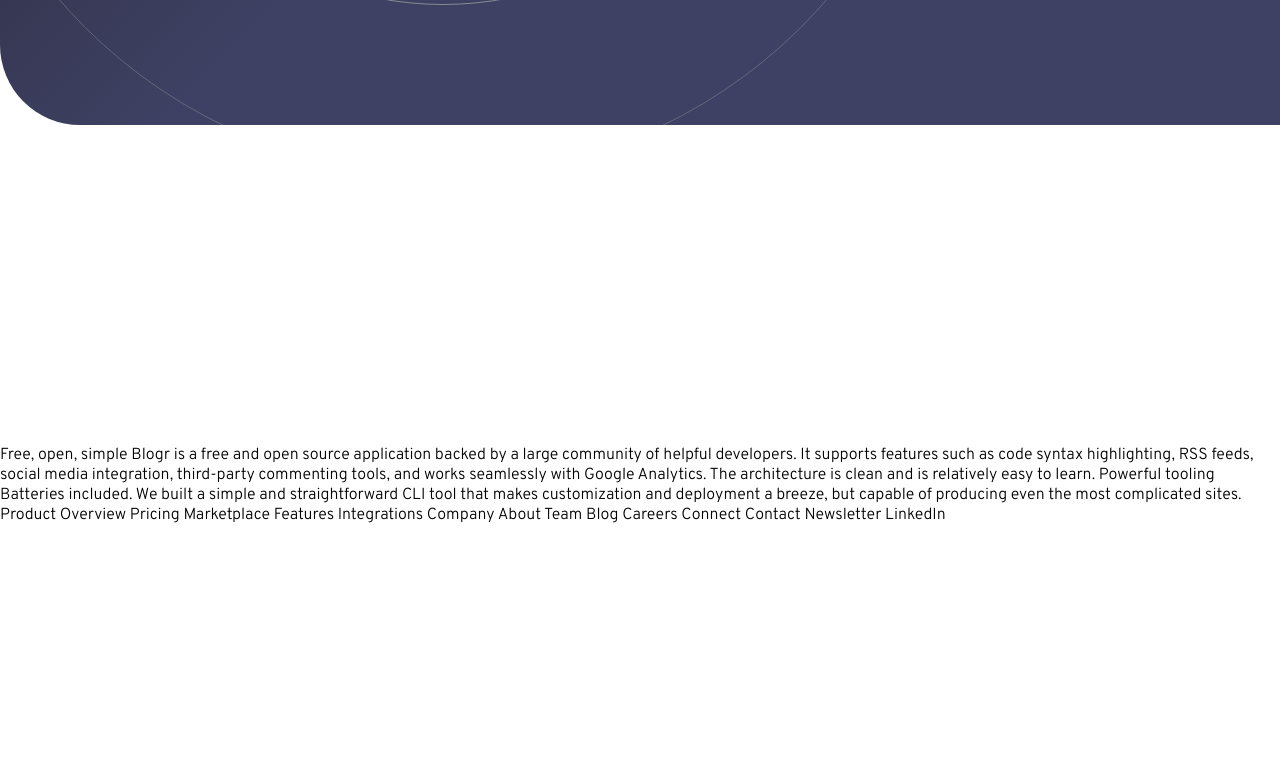
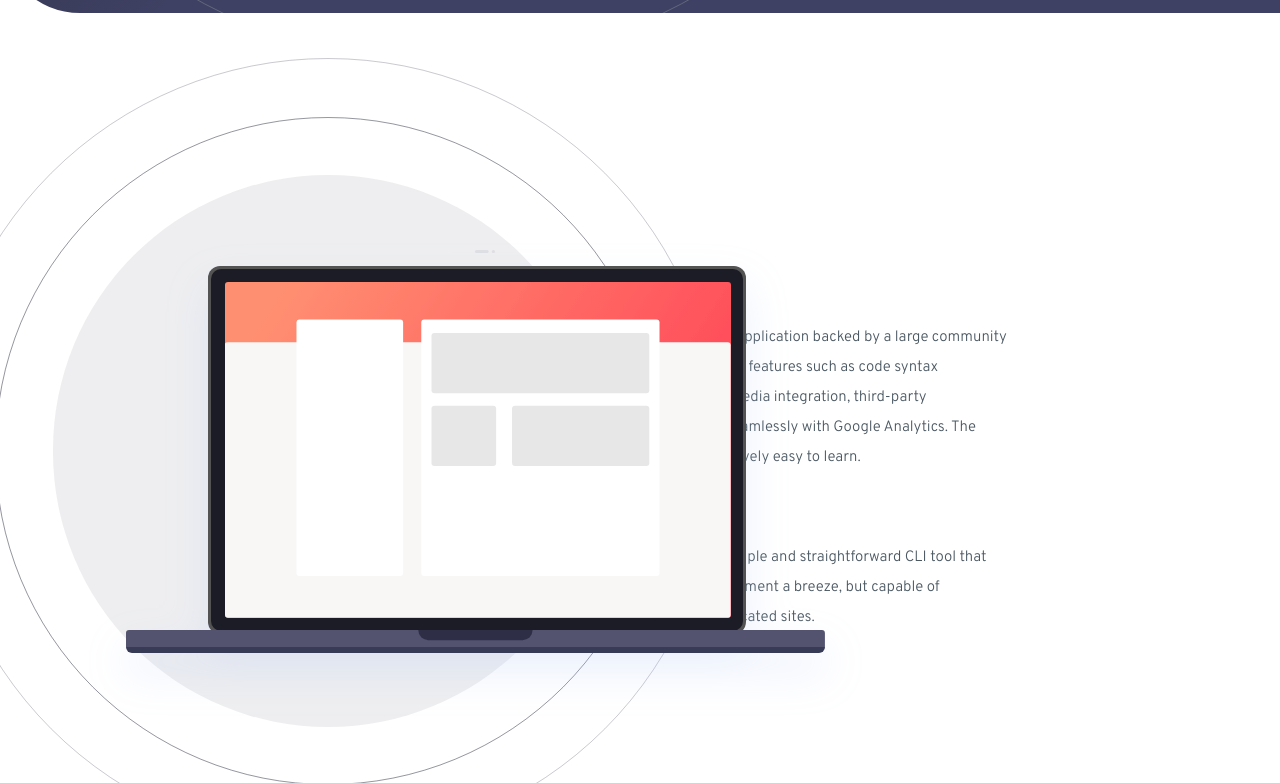
Before and after one commit to Darengheil/blogrLandingPage, a plain HTML site: page index.html in a window 1280 px wide. Shown: the part 2017-2800 px from the top of the page. Before the commit the page ends 2542 px from the top, so only its background shows below. Drawn offline with Linux system fonts and the light colour scheme.

Commit message:
Finished main part

```diff
--- a/index.html
+++ b/index.html
@@ -92,23 +92,26 @@
       </div>
       <img src="images/illustration-phones.svg" class="phonesImage">
       <div class="thirdItem">
-
+        <img src="images/illustration-laptop-desktop.svg" class="laptopImage">
+        <div class="thirdItemText">
+          <div>
+            <h2 style="color: hsl(208, 49%, 24%);">Free, open, simple</h2>
+            <p class="textBodyItems">Blogr is a free and open source application backed by a large community of helpful developers. It supports
+              features such as code syntax highlighting, RSS feeds, social media integration, third-party commenting tools,
+              and works seamlessly with Google Analytics. The architecture is clean and is relatively easy to learn.</p>
+          </div>
+          <div>
+            <h2 style="color: hsl(208, 49%, 24%);">Powerful tooling</h2>
+            <p class="textBodyItems">Batteries included. We built a simple and straightforward CLI tool that makes customization and deployment a breeze, but
+              capable of producing even the most complicated sites.</p>
+          </div>
+        </div>
       </div>
     </div>
   </div>
+  <footer>
 
-
-
-
-  Free, open, simple
-  Blogr is a free and open source application backed by a large community of helpful developers. It supports
-  features such as code syntax highlighting, RSS feeds, social media integration, third-party commenting tools,
-  and works seamlessly with Google Analytics. The architecture is clean and is relatively easy to learn.
-
-  Powerful tooling
-  Batteries included. We built a simple and straightforward CLI tool that makes customization and deployment a breeze, but
-  capable of producing even the most complicated sites.
-
+  </footer>
   Product
 
   Overview
@@ -129,8 +132,5 @@
   Contact
   Newsletter
   LinkedIn
-  <footer>
-
-  </footer>
 </body>
 </html>
--- a/styles.css
+++ b/styles.css
@@ -191,8 +191,8 @@ nav a{
 }
 
 .firstItem{
-    padding-top: 10em;
-    padding-bottom: 20em;
+    padding-top: 5em;
+    padding-bottom: 18em;
     position: relative;
     overflow: hidden;
 }
@@ -221,7 +221,7 @@ nav a{
 
 .editorImage{
     position: absolute;
-    top: 10%;
+    top: 5%;
     left: 55%;
 }
 
@@ -231,7 +231,7 @@ nav a{
     background: linear-gradient(135deg, rgba(44,45,63,1) 0%, rgba(63,65,100,1) 35%);
     align-items: center;
     padding: 7em;
-    margin-bottom: 20em;
+    margin-bottom: 5em;
     justify-content: flex-end;
     border-bottom-left-radius: 80px;
     border-top-right-radius: 80px;
@@ -246,8 +246,8 @@ nav a{
 
 .phonesImage{
     position: absolute;
-    left: 15%;
-    top: 165%;
+    left: 10%;
+    top: 152%;
 }
 .circlesPhones{
     position: absolute;
@@ -255,6 +255,23 @@ nav a{
     top: -120%;
 }
 
+.thirdItem{
+    display : flex;
+    justify-content: flex-end;
+    align-items: center;
+    padding: 10em 0;
+}
+
+.thirdItemText{
+    width: 30em;
+    margin-right: 17em;
+}
+
+.laptopImage{
+    position: absolute;
+    left: -5%;
+}
+
 @media (max-width: 900px) {
 
 }
```
